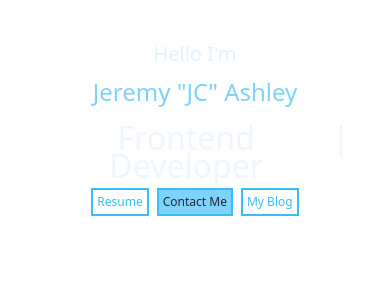
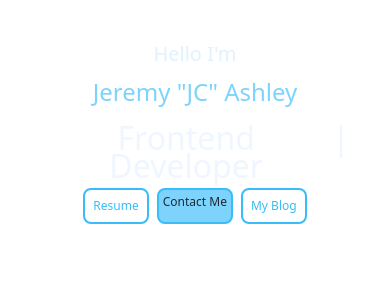
Before and after one commit to Messyginger0804/next.js-portfolio, a Next.js app: page /components/Header in a window 390 px wide. Shown: the top 300 px of the page. Built offline with nearby package versions, Linux system fonts and the light colour scheme.

Commit message:
trailing commits

```diff
--- a/pages/components/Header.jsx
+++ b/pages/components/Header.jsx
@@ -11,18 +11,18 @@ function Header() {
 
             {/* CTA buttons */}
             <div className='flex justify-center gap-2 md:gap-4 text-xs md:text-sm'>
-                <a href='https://drive.google.com/file/d/1rp7fh3JPqZrIEaAeRySZkE4FO82GM1wb/view?usp=drive_link' target='_blank' className='hover:bg-white p-1 md:p-2 text-sky-400 border-2 border-sky-400'>
+                <a href='https://drive.google.com/file/d/1rp7fh3JPqZrIEaAeRySZkE4FO82GM1wb/view?usp=drive_link' target='_blank' className='btn-primary'>
                     Resume</a>
-                <a className='hover:bg-white bg-sky-300 p-1 md:p-2 text-gray-800 border-2 border-sky-400' href="#contact">Contact Me</a>
+                <a className='hover:bg-white bg-sky-300 p-1 md:p-2 text-gray-800 border-2 border-sky-400 rounded-lg' href="#contact">Contact Me</a>
                 <a
-                    className='hover:bg-white  p-1 md:p-2 text-sky-400 border-2 border-sky-400'
+                    className='btn-primary'
                     target='_blank' href="https://blogsbyjc.vercel.app/">
                     My Blog</a>
             </div>
-
         </header >
     )
 
 }
 
+
 export default Header
```
